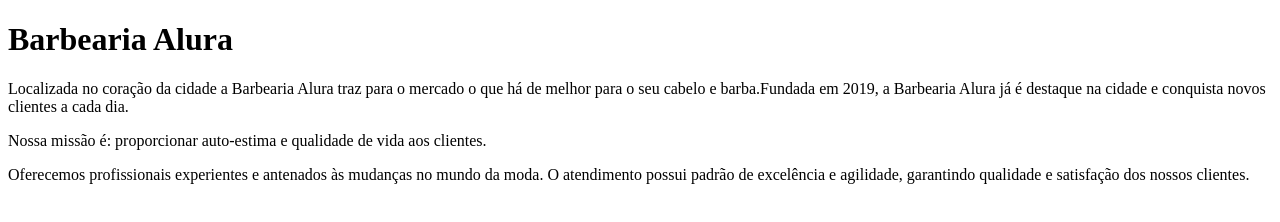
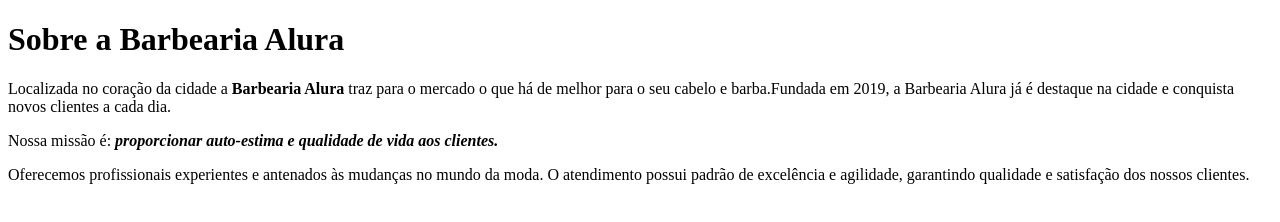
Before and after one commit to vanessaplewka/barbeariaalura1b, a plain HTML site: page index.html in a window 1280 px wide. Drawn offline with Linux system fonts and the light colour scheme.

Commit message:
marcações de destaque realizada.

```diff
--- a/index.html
+++ b/index.html
@@ -1,14 +1,14 @@
 <!DOCTYPE html>
-<html lang="en">
+<html lang="pt-br">
 <head>
     <meta charset="UTF-8">
     <meta name="viewport" content="width=device-width, initial-scale=1.0">
-    <title>Document</title>
+    <title>BARBEARIA ALURA</title>
 </head>
 <body>
-  <h1>Barbearia Alura</h1>
-  <p>Localizada no coração da cidade a Barbearia Alura traz para o mercado o que há de melhor para o seu cabelo e barba.Fundada em 2019, a Barbearia Alura já é destaque na cidade e conquista novos clientes a cada dia.</p>
-  <p>Nossa missão é: proporcionar auto-estima e qualidade de vida aos clientes.</p>
+  <h1>Sobre a Barbearia Alura</h1>
+  <p>Localizada no coração da cidade a <strong>Barbearia Alura</strong> traz para o mercado o que há de melhor para o seu cabelo e barba.Fundada em 2019, a Barbearia Alura já é destaque na cidade e conquista novos clientes a cada dia.</p>
+  <p>Nossa missão é: <strong><em>proporcionar auto-estima e qualidade de vida aos clientes.</em></strong></p>
   <p>Oferecemos profissionais experientes e antenados às mudanças no mundo da moda. O atendimento possui padrão de excelência e agilidade, garantindo qualidade e satisfação dos nossos clientes. </p>
 </body>
 </html>
```
